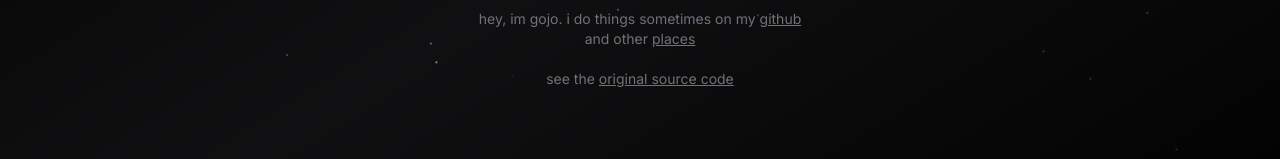
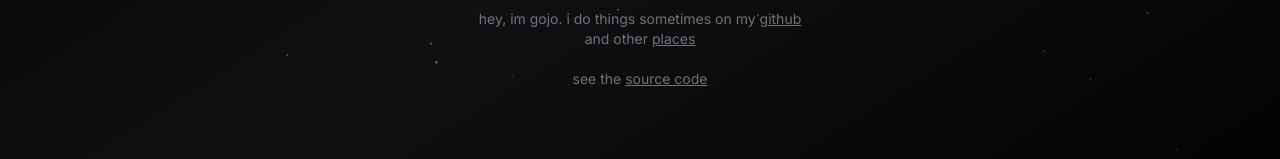
Before and after one commit to 6ojo/website, a Next.js app: page / in a window 1280 px wide. Shown: the part 490-649 px from the top of the page. Built offline with nearby package versions, Linux system fonts and the light colour scheme; no server answers; what tailwindcss-debug-screens would draw is missing.

Commit message:
opensourced this one not chronark
chronark still made this template

```diff
--- a/app/page.tsx
+++ b/app/page.tsx
@@ -61,10 +61,10 @@ export default function Home() {
 					see the {" "}
 					<Link
 						target="_blank"
-						href="https://github.com/chronark/chronark.com"
+						href="https://github.com/6ojo/website"
 						className="underline duration-500 hover:text-zinc-300"
 					>
-						original source code
+						source code
 					</Link>
 				</h2>
 			</div>
```
